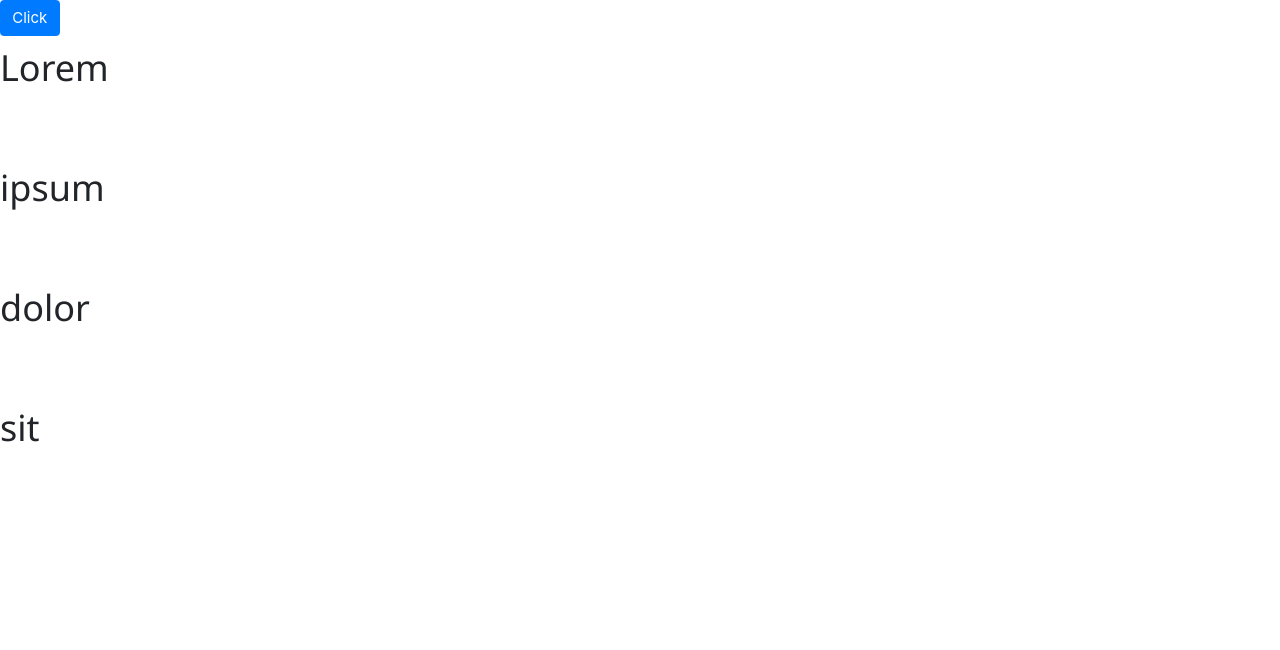
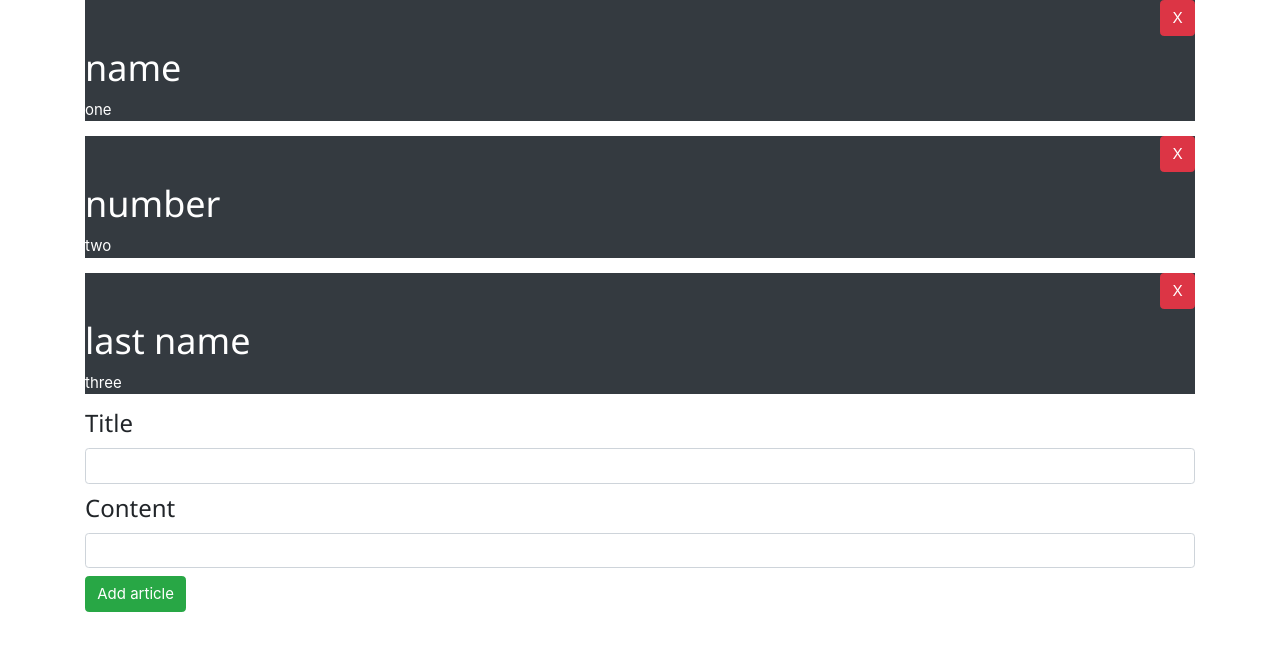
Before and after one commit to BaoNguyen2301/React_Khoa3, a React (Create React App) app: page / in a window 1280 px wide. Shown: the top 650 px of the page. Built offline with nearby package versions, Linux system fonts and the light colour scheme.

Commit message:
useTransition

```diff
--- a/src/App.js
+++ b/src/App.js
@@ -11,6 +11,7 @@ import DemoUseContext from './Hooks/DemoHooks/DemoUseContext';
 import ContextProvider from './Hooks/DemoHooks/Context/ContextProvider';
 import DemoReduxApp from './Hooks/DemoHooks/DemoReduxApp';
 import Ex4UseTrail from './Hooks/ReactSpring/Ex4UseTrail';
+import Ex5UseTransition from './Hooks/ReactSpring/Ex5UseTransition';
 
 
 
@@ -26,7 +27,8 @@ function App() {
       {/* <DemoUseReducer/> */}
       {/* <DemoUseContext/> */}
       {/* <DemoReduxApp/> */}
-      <Ex4UseTrail/>
+      {/* <Ex4UseTrail/> */}
+      <Ex5UseTransition/>
     </ContextProvider>
   );
 }
--- /dev/null
+++ b/src/Hooks/ReactSpring/Ex5UseTransition.js
@@ -0,0 +1,62 @@
+import React, { useState } from 'react';
+import { useTransition, animated } from 'react-spring';
+
+export default function Ex5UseTransition() {
+    const [arrItem, setArrItem] = useState([
+        { id: 1, title: 'name', content: 'one' },
+        { id: 2, title: 'number', content: 'two' },
+        { id: 3, title: 'last name', content: 'three' }
+    ])
+
+    const [article, setArticle] = useState({ id: '', title: '', content: '' })
+
+    const propsUseTransition = useTransition(arrItem, {
+        from: { transform: 'translate3d(0, -40px, 0)' },
+        enter: { transform: 'translate3d(0, 0px, 0)' },
+        leave: { transform: 'translate3d(0, -40px, 0)' },
+    })
+
+    const renderItem = () => {
+        return propsUseTransition((style, item, index) => {
+            return <animated.div key={index} className='bg-dark text-white' style={style}>
+                <div className='text-right'>
+                    <button onClick={()=>{deleteItem(item.id)}} className='btn btn-danger'>X</button>
+                </div>
+                <h1>{item.title}</h1>
+                <p>{item.content}</p>
+            </animated.div>
+        })
+    }
+
+    const deleteItem = (id) => {
+        setArrItem([...arrItem.filter(item => item.id !== id) ])
+    }
+
+    const handleChange = (e) => {
+        let { value, name } = e.target;
+        setArticle({
+            ...article,
+            [name]: value
+        })
+    }
+
+    const handleSubmit = () => {
+        let item = { ...article, id: Date.now() }
+        setArrItem([...arrItem, item])
+    }
+
+
+
+    return (
+        <div className='container'>
+            {renderItem()}
+            <div className='form-group'>
+                <h3>Title</h3>
+                <input className='form-control' name='title' onChange={handleChange} />
+                <h3>Content</h3>
+                <input className='form-control' name='content' onChange={handleChange} />
+                <button onClick={handleSubmit} className='btn btn-success mt-2'>Add article</button>
+            </div>
+        </div>
+    )
+}
```
